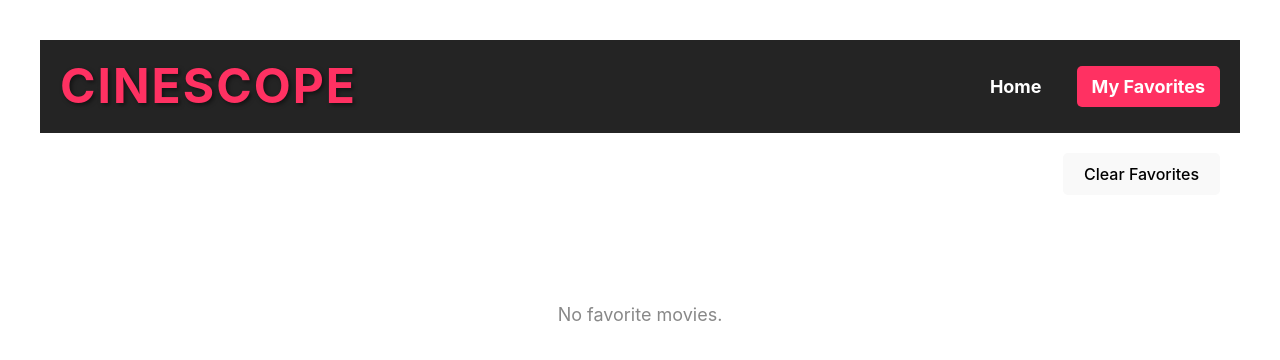
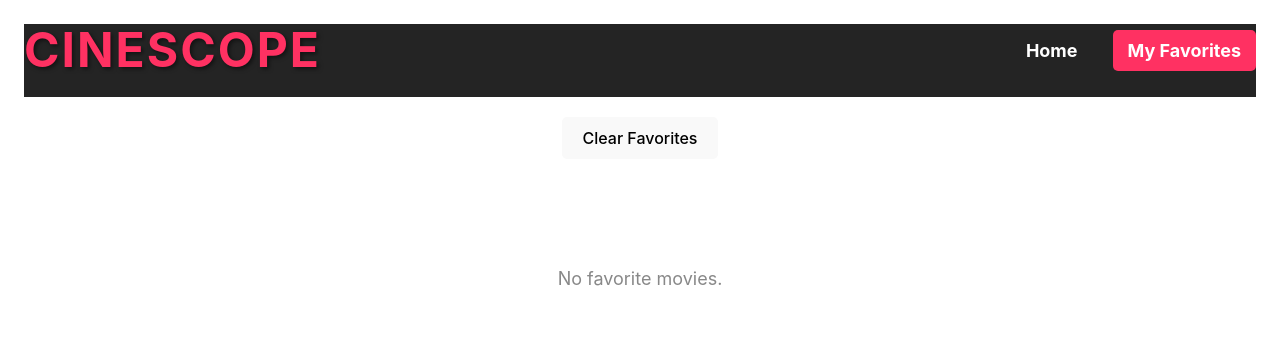
Before and after one commit to mariosjunior/cinescope, a Vue app: page /favorites in a window 1280 px wide. Shown: the top 360 px of the page. Built offline with nearby package versions, Linux system fonts and the light colour scheme.

Commit message:
fix: AppHeader padding

```diff
--- a/src/components/AppHeader.vue
+++ b/src/components/AppHeader.vue
@@ -32,7 +32,7 @@ const resetState = () => {
 <style scoped>
 .app-header {
     background-color: #242424;
-    padding: 20px;
+    padding: 0 0 20px;
     display: flex;
     justify-content: space-between;
     align-items: center;
--- a/src/components/FavoritesPage.vue
+++ b/src/components/FavoritesPage.vue
@@ -37,7 +37,7 @@ const clearFavorites = () => {
 
 .header {
     display: flex;
-    justify-content: flex-end;
+    justify-content: center;
     margin-bottom: 20px;
 }
 
--- a/src/style.css
+++ b/src/style.css
@@ -46,13 +46,9 @@ button:focus-visible {
   outline: 4px auto -webkit-focus-ring-color;
 }
 
-.card {
-  padding: 2em;
-}
-
 #app {
   margin: 0 auto;
-  padding: 2rem;
+  padding: 1rem;
   text-align: center;
 }
 
```
Also changed, not shown: 1 other file (tests, documents, lock files or other folders).
